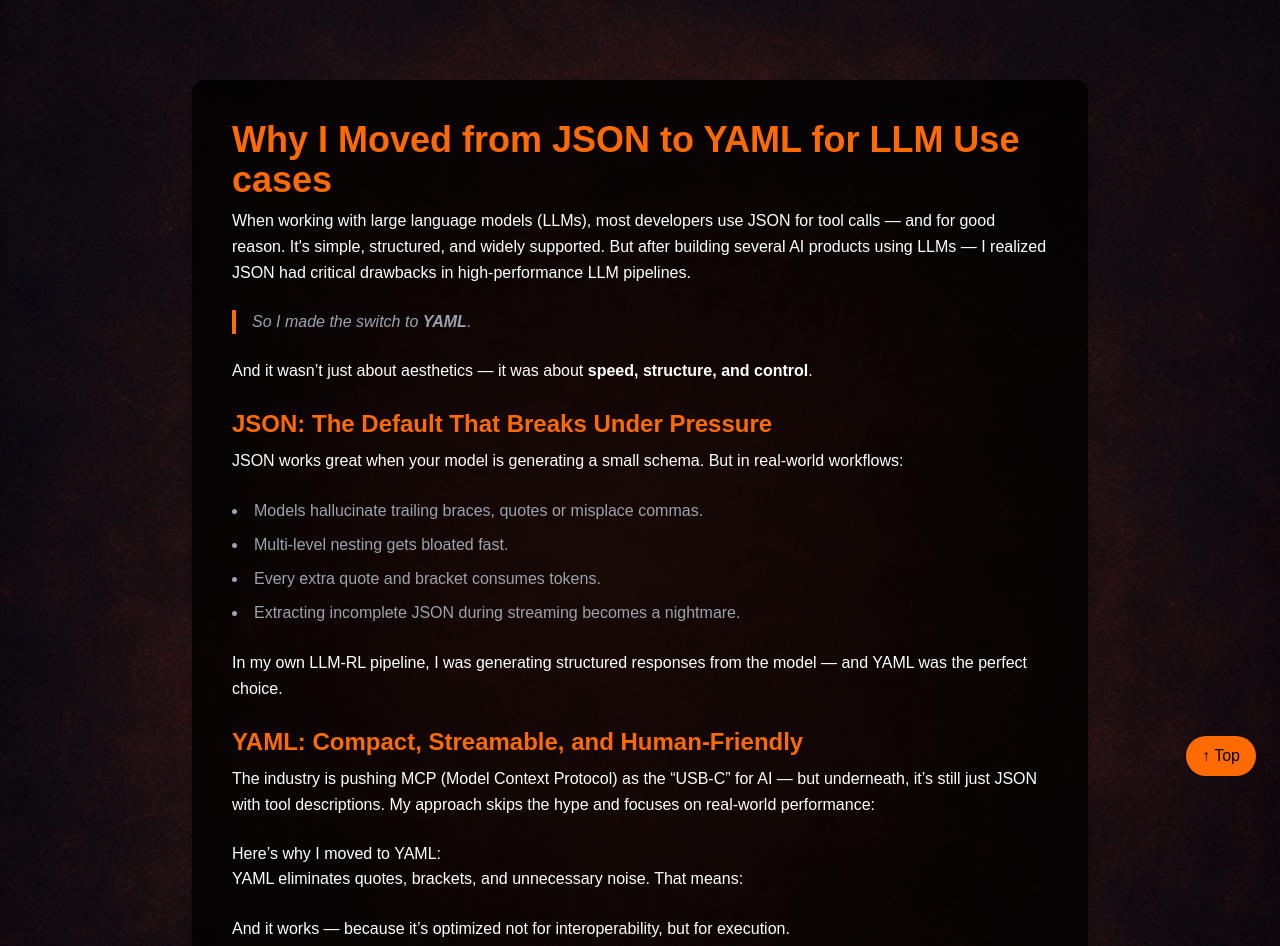
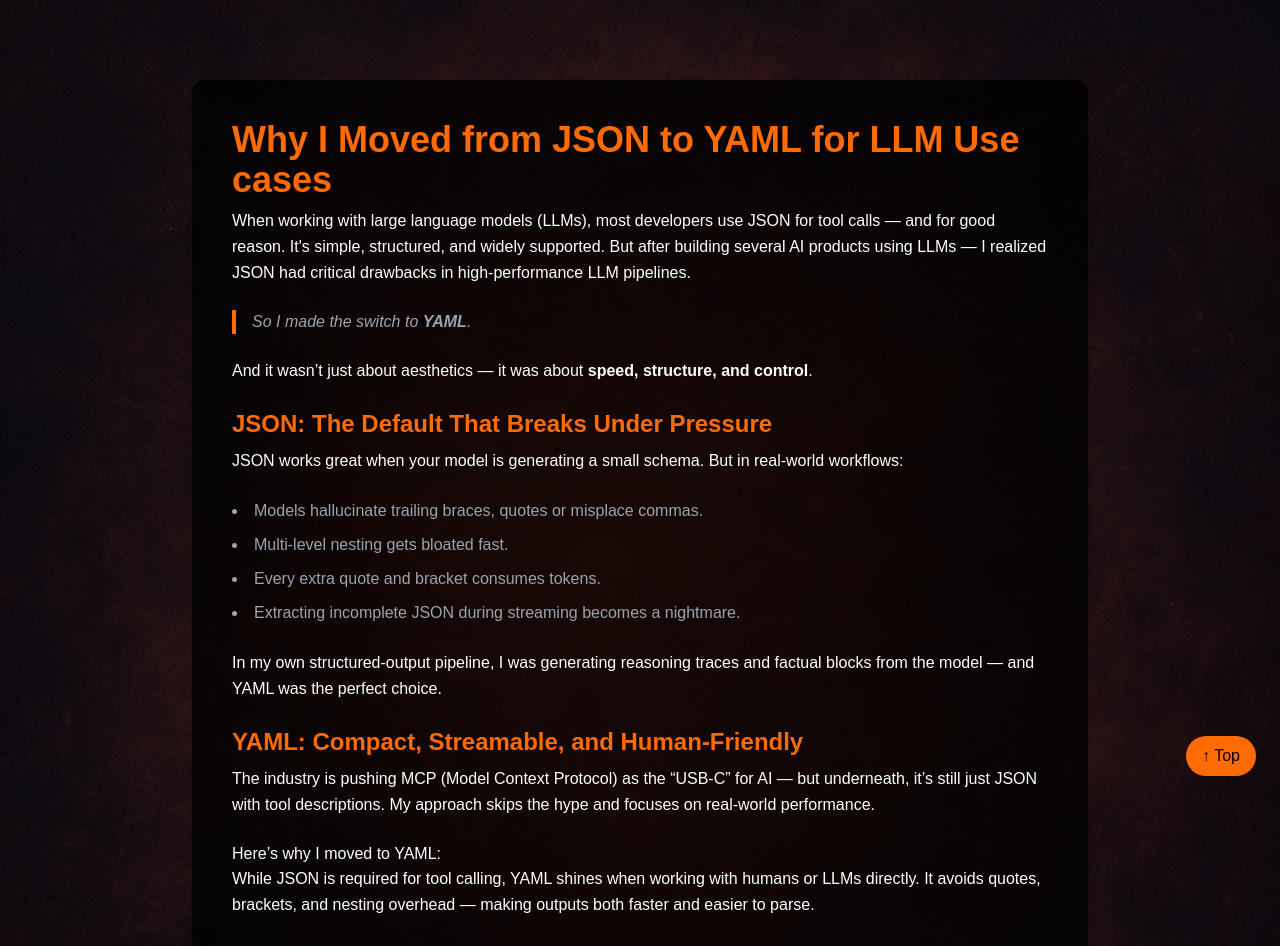
Before and after one commit to MedhaviMonish/medhavimonish.github.io, a Next.js app: page /blogs/json-to-yaml in a window 1280 px wide. Shown: the top 946 px of the page. Built offline with nearby package versions, Linux system fonts and the light colour scheme.

Commit message:
rephrased words

```diff
--- a/src/app/blogs/json-to-yaml/page.tsx
+++ b/src/app/blogs/json-to-yaml/page.tsx
@@ -41,18 +41,18 @@ export default function BlogJsonToYaml() {
           <li>Extracting incomplete JSON during streaming becomes a nightmare.</li>
         </ul>
         <p className="mb-6 leading-relaxed">
-          In my own LLM-RL pipeline, I was generating structured responses from the model — and YAML was the perfect choice.
+          In my own structured-output pipeline, I was generating reasoning traces and factual blocks from the model — and YAML was the perfect choice.
         </p>
 
         <h2 className="text-2xl font-bold text-ember mb-2">
           YAML: Compact, Streamable, and Human-Friendly
         </h2>
         <p className="mb-6 leading-relaxed">
-          The industry is pushing MCP (Model Context Protocol) as the “USB-C” for AI — but underneath, it’s still just JSON with tool descriptions. My approach skips the hype and focuses on real-world performance:
+          The industry is pushing MCP (Model Context Protocol) as the “USB-C” for AI — but underneath, it’s still just JSON with tool descriptions. My approach skips the hype and focuses on real-world performance.
         </p>
         Here’s why I moved to YAML:
         <p className="mb-6 leading-relaxed">
-          YAML eliminates quotes, brackets, and unnecessary noise. That means:
+          While JSON is required for tool calling, YAML shines when working with humans or LLMs directly. It avoids quotes, brackets, and nesting overhead — making outputs both faster and easier to parse.
         </p>
         <p className="mb-6 leading-relaxed">
           And it works — because it’s optimized not for interoperability, but for execution.
@@ -64,8 +64,6 @@ export default function BlogJsonToYaml() {
           <li>Fewer bugs</li>
           <li>Clearer structure</li>
         </ul>
-
-
 
         <h2 className="text-2xl font-bold text-ember mb-2">
           Comparison of JSON and YAML
@@ -359,14 +357,12 @@ version: "1.0"`}
           In LLM prompts, YAML offers a compelling balance of compactness, clarity and speed over JSON, while maintaining exactly same structure.
         </p>
 
-
-
         <h2 className="text-2xl font-bold text-ember mb-2">
           Final Thoughts
         </h2>
         <p className="mb-6 leading-relaxed">
-          I’m not saying YAML is perfect — it has its quirks. But in a reasoning-first, RL-optimized, self-contained AI system — YAML gives me speed, clarity, and structure that JSON simply couldn’t.
-          If you're building structured reasoning agents or tool-augmented models, try YAML.
+          I’m not saying YAML is perfect — it has its quirks. But in a reasoning-first, minimal-token-cost AI system — YAML gives me speed, clarity, and structure that JSON simply couldn’t.
+          If you're using LLM to generate parameters to act as interface to agents/fucntions or streaming generation systems, try YAML.
           It might just make your system <b className="text-ember"><i>faster, smarter, and more aligned</i></b>.
           <br />
           <br />
```
